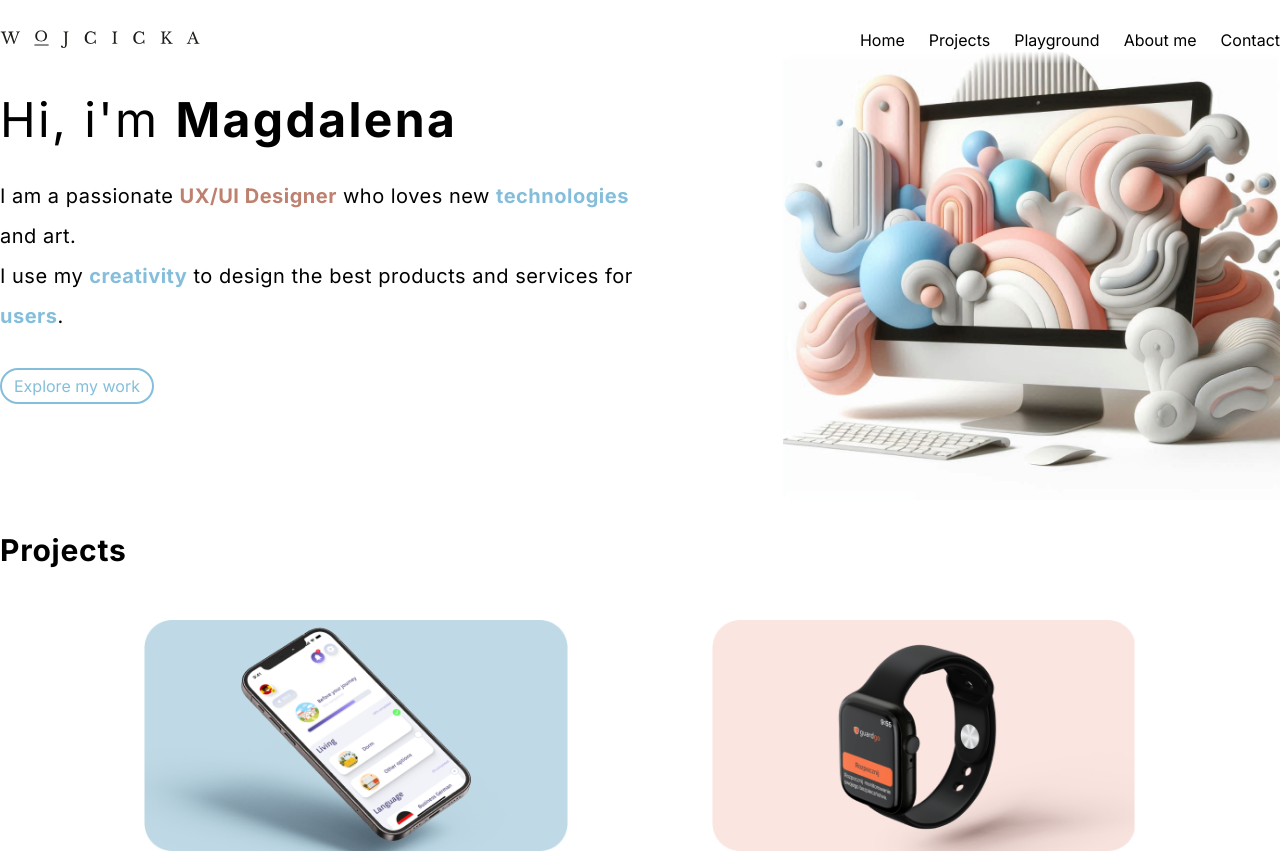
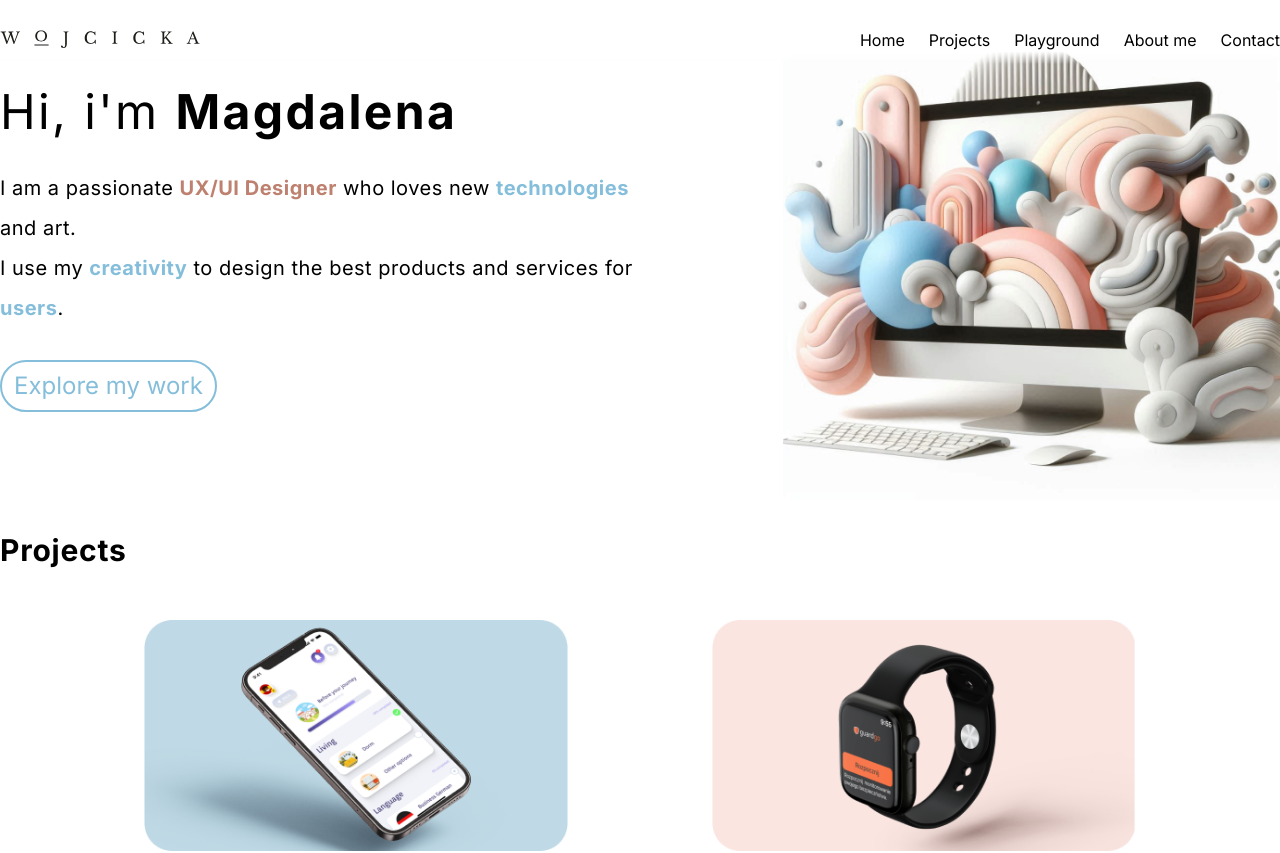
Before and after one commit to KrzysztofWelc/wojcicka_portfolio, a Next.js app: page / in a window 1280 px wide. Shown: the top 853 px of the page. Built offline with nearby package versions, Linux system fonts and the light colour scheme.

Commit message:
scroll button

```diff
--- a/app/page.tsx
+++ b/app/page.tsx
@@ -3,8 +3,11 @@
 import Project from '@/components/Project';
 import Image from 'next/image'
 import Link from 'next/link';
+import { useRef } from 'react';
 
 export default function Home() {
+  const projectsSectionRef = useRef<HTMLDivElement>(null);
+
   return (
     <main>
       <header className='flex'>
@@ -14,7 +17,7 @@ export default function Home() {
           </div>
 
           <p className='text-xl leading-10 mb-8 tracking-wide'>I am a passionate <b className='text-secondary'>UX/UI Designer</b> who loves new <b className='text-primary'>technologies</b> and art.<br /> I use my <b className='text-primary'>creativity</b> to design the best products and services for <b className='text-primary'>users</b>.</p>
-          <button className='border-2 border-primary text-primary rounded-full py-1 px-3'>Explore my work</button>
+          <button onClick={() => projectsSectionRef.current?.scrollIntoView({ behavior: 'smooth' })} className='border-2 border-primary text-primary rounded-full py-2 px-3 text-2xl transition-all  ease-in-out delay-50 hover:font-bold hover:tracking-wide hover:bg-sky-50'>Explore my work</button>
         </div>
         <div className='w-1/2 relative'>
           <Image
@@ -26,7 +29,7 @@ export default function Home() {
             alt='Abstract 3D pastel-colored shapes flowing out from a computer screen with keyboard and stylus on the desk, representing digital creativity.' />
         </div>
       </header>
-      <section className='pt-8 pb-32'>
+      <section className='pt-8 pb-32' ref={projectsSectionRef}>
         <h2 className='text-3xl font-bold tracking-wide'>Projects</h2>
         <div className='w-4/5 mx-auto grid grid-rows-1 grid-cols-2 gap-x-28 mt-9'>
           <Project title='ESBoarding' tags='UX/UI | Mobile | Onboarding | Gamification' description={`Gamified app to enhance onboarding experience for international students.`} image='/ESBoarding.png' imageAlt='A smartphone' />
```
